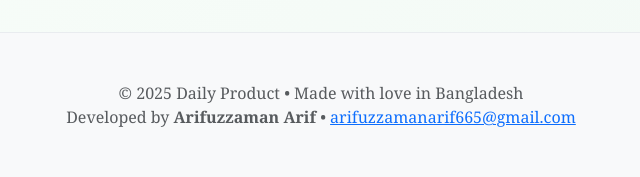
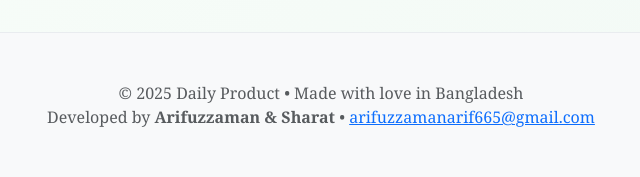
Before and after one commit to arifuzzaman2201/Dairy-Shop-BD, a Django app: page /adminpanel/ in a window 1280 px wide. Shown: the part 954-1131 px from the top of the page, without its empty margins (319-959 px from the left). Run offline with Django 4.2, Linux system fonts and the light colour scheme; a user stored in the database is signed in; some libraries are stand-ins or nearby versions.

Commit message:
Update footer developer names in base.html
add

```diff
--- a/app/templates/app/base.html
+++ b/app/templates/app/base.html
@@ -290,7 +290,7 @@
   <footer class="footer text-center py-5 mt-5">
     <p class="mb-0 text-muted">
       © 2025 Daily Product • Made with love in Bangladesh<br>
-      Developed by <strong> Arifuzzaman Arif</strong> •
+      Developed by <strong> Arifuzzaman & Sharat </strong> •
       <a href="mailto: arifuzzamanarif665@gmail.com">arifuzzamanarif665@gmail.com</a>
     </p>
   </footer>
```
